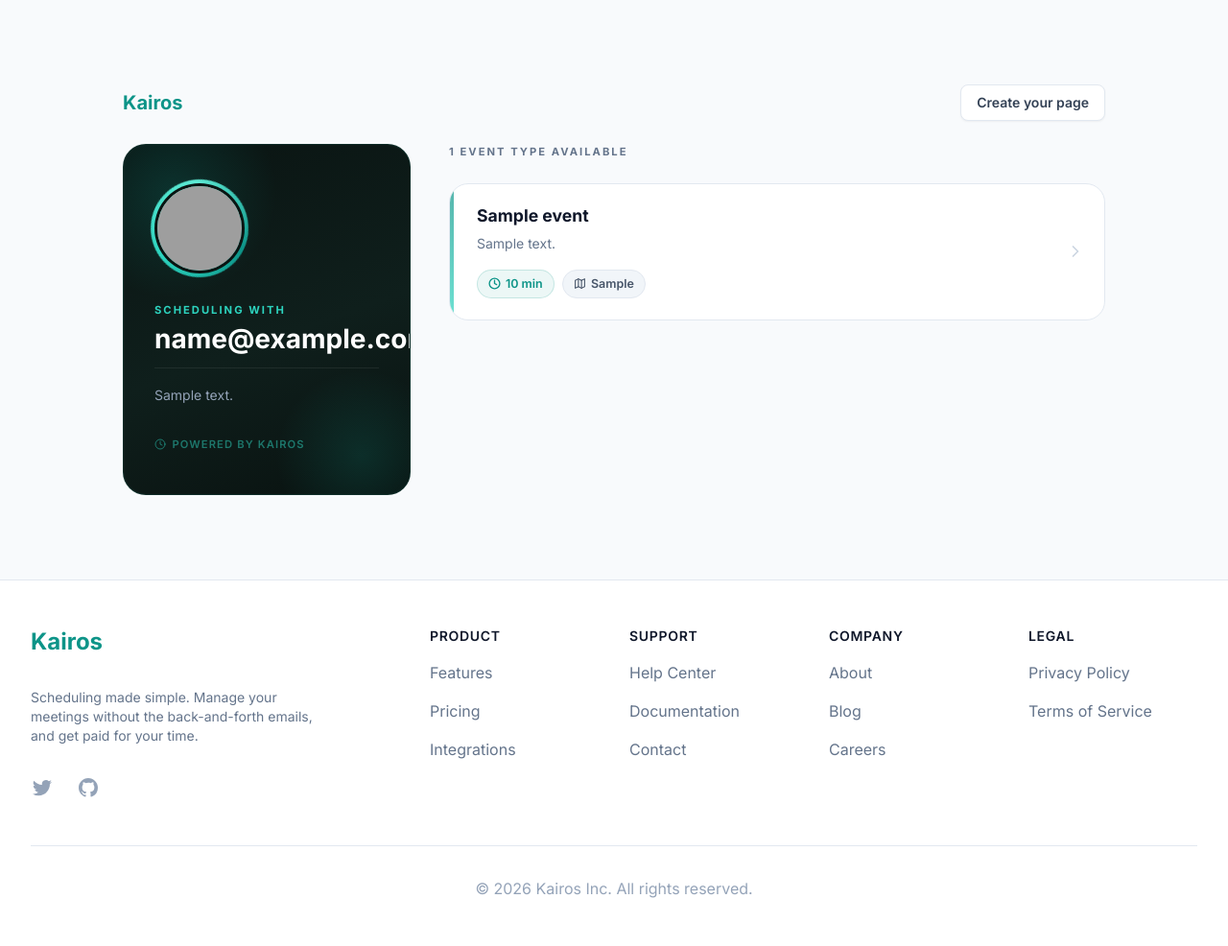
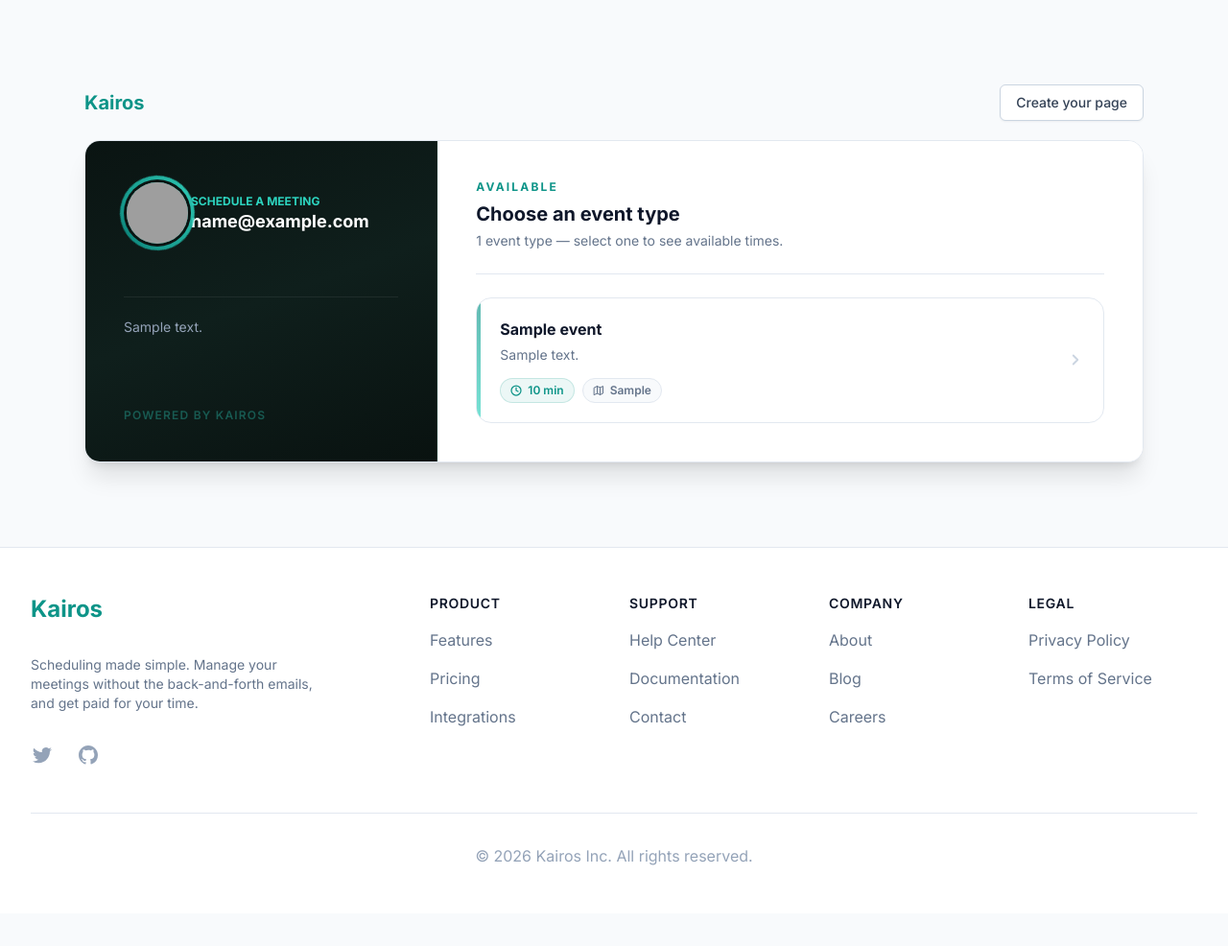
Before and after one commit to prayangshuuu/kairos, a Django app: template apps/bookings/templates/bookings/public_profile.html in a window 1280 px wide. Shown: the whole page at 96% size. After the commit the page ends 902 px from the top, so only its background shows below. Run offline with Django 5.2, Linux system fonts and the light colour scheme; the template is opened without the code that fills it: most values are stand-ins (such as "Sample title", 1, 10 or a date in 2020); grey boxes are pictures that could not be loaded.

Commit message:
feat: unify public profile page with booking page design system

```diff
--- a/apps/bookings/templates/bookings/public_profile.html
+++ b/apps/bookings/templates/bookings/public_profile.html
@@ -5,7 +5,6 @@
 {% block meta_description %}{{ host.bio|default:"Book a meeting with me on Kairos."|truncatechars:160 }}{% endblock %}
 
 {% block extra_head %}
-<!-- Open Graph / Twitter Cards -->
 <meta property="og:title" content="{{ host.display_name|default:host.email|title }}">
 <meta property="og:description" content="{{ host.bio|default:"Book a meeting with me on Kairos."|truncatechars:160 }}">
 <meta property="og:image" content="{% if host.avatar %}{{ request.scheme }}://{{ request.get_host }}{{ host.avatar.url }}{% else %}{{ request.scheme }}://{{ request.get_host }}{% static 'img/default-avatar.png' %}{% endif %}">
@@ -16,8 +15,6 @@
 <meta name="twitter:description" content="{{ host.bio|default:"Book a meeting with me on Kairos."|truncatechars:160 }}">
 <meta name="twitter:image" content="{% if host.avatar %}{{ request.scheme }}://{{ request.get_host }}{{ host.avatar.url }}{% else %}{{ request.scheme }}://{{ request.get_host }}{% static 'img/default-avatar.png' %}{% endif %}">
 <link rel="canonical" href="{{ request.scheme }}://{{ request.get_host }}{{ host.booking_url }}">
-
-<!-- JSON-LD -->
 <script type="application/ld+json">
 {
   "@context": "https://schema.org",
@@ -30,263 +27,64 @@
 </script>
 
 <style>
-  /* ── Keyframes ──────────────────────────────────── */
-  @keyframes kp-spin {
+  /* ── Avatar ring spin (same keyframe name as booking page) ── */
+  @keyframes spin {
     from { transform: rotate(0deg); }
     to   { transform: rotate(360deg); }
   }
+
+  /* ── Sidebar dark theme (identical to booking page) ────── */
+  .kairos-sidebar {
+    background: linear-gradient(160deg, #0a1412 0%, #0f1f1c 50%, #091210 100%);
+    border-right: 1px solid rgba(45, 212, 191, 0.12);
+  }
+  @media (max-width: 767px) {
+    .kairos-sidebar {
+      border-right: none;
+      border-bottom: 1px solid rgba(45, 212, 191, 0.12);
+    }
+  }
+  .kairos-avatar-ring {
+    transform-origin: center;
+  }
+
+  /* ── Event cards ─────────────────────────────────────── */
   @keyframes kp-fadein {
-    from { opacity: 0; transform: translateY(12px); }
+    from { opacity: 0; transform: translateY(10px); }
     to   { opacity: 1; transform: translateY(0); }
   }
-  @keyframes kp-pulse-ring {
-    0%, 100% { opacity: 0.6; transform: scale(1); }
-    50%       { opacity: 1;   transform: scale(1.04); }
-  }
 
-  /* ── Layout ─────────────────────────────────────── */
-  .kp-page {
-    display: flex;
-    flex-direction: column;
-    gap: 2rem;
-    animation: kp-fadein 0.5s ease both;
-  }
-
-  @media (min-width: 900px) {
-    .kp-page {
-      flex-direction: row;
-      align-items: flex-start;
-      gap: 2.5rem;
-    }
-  }
-
-  /* ── Sidebar / Hero card ─────────────────────────── */
-  .kp-hero {
-    position: relative;
-    overflow: hidden;
-    border-radius: 1.5rem;
-    background: linear-gradient(160deg, #0a1412 0%, #0f1f1c 55%, #091210 100%);
-    border: 1px solid rgba(45,212,191,0.12);
-    padding: 2.5rem 2rem;
-    flex-shrink: 0;
-  }
-
-  @media (min-width: 900px) {
-    .kp-hero {
-      width: 300px;
-      position: sticky;
-      top: 2rem;
-    }
-  }
-
-  .kp-hero-blob {
-    pointer-events: none;
-    position: absolute;
-    border-radius: 9999px;
-  }
-  .kp-hero-blob-1 {
-    width: 220px; height: 220px;
-    top: -60px; left: -60px;
-    background: radial-gradient(circle, #0d9488 0%, transparent 70%);
-    opacity: 0.22;
-  }
-  .kp-hero-blob-2 {
-    width: 180px; height: 180px;
-    bottom: -50px; right: -40px;
-    background: radial-gradient(circle, #14b8a6 0%, transparent 70%);
-    opacity: 0.15;
-  }
-
-  /* Avatar ring */
-  .kp-avatar-wrap {
-    position: relative;
-    display: inline-block;
-    margin-bottom: 1.5rem;
-  }
-  .kp-avatar-ring {
-    position: absolute;
-    inset: -4px;
-    border-radius: 9999px;
-    background: conic-gradient(from 0deg, #0d9488, #2dd4bf, #5eead4, #0d9488);
-    animation: kp-spin 5s linear infinite;
-  }
-  .kp-avatar-inner {
-    position: relative;
-    padding: 3px;
-    border-radius: 9999px;
-  }
-  .kp-avatar-img {
-    width: 88px;
-    height: 88px;
-    border-radius: 9999px;
-    object-fit: cover;
-    display: block;
-    box-shadow: 0 0 0 3px #0a1412;
-  }
-  .kp-avatar-initials {
-    width: 88px;
-    height: 88px;
-    border-radius: 9999px;
-    display: flex;
-    align-items: center;
-    justify-content: center;
-    font-size: 2rem;
-    font-weight: 900;
-    background: linear-gradient(135deg, #134e4a, #0d9488);
-    color: #ccfbf1;
-    box-shadow: 0 0 0 3px #0a1412;
-  }
-
-  /* Hero text */
-  .kp-hero-label {
-    font-size: 0.7rem;
-    font-weight: 700;
-    text-transform: uppercase;
-    letter-spacing: 0.18em;
-    color: #2dd4bf;
-    margin-bottom: 0.35rem;
-  }
-  .kp-hero-name {
-    font-size: 1.75rem;
-    font-weight: 900;
-    color: #ffffff;
-    line-height: 1.2;
-    margin-bottom: 0.75rem;
-  }
-  .kp-hero-bio {
-    font-size: 0.875rem;
-    line-height: 1.65;
-    color: #94a3b8;
-    border-top: 1px solid rgba(255,255,255,0.07);
-    padding-top: 1rem;
-    margin-top: 0.5rem;
-  }
-
-  /* Kairos badge at bottom */
-  .kp-hero-badge {
-    margin-top: 2rem;
-    display: inline-flex;
-    align-items: center;
-    gap: 0.4rem;
-    font-size: 0.7rem;
-    font-weight: 600;
-    color: rgba(45,212,191,0.5);
-    letter-spacing: 0.1em;
-    text-transform: uppercase;
-  }
-
-  /* ── Event list ──────────────────────────────────── */
-  .kp-event-list {
-    flex: 1;
-    display: flex;
-    flex-direction: column;
-    gap: 1rem;
-    min-width: 0;
-  }
-
-  .kp-section-label {
-    font-size: 0.7rem;
-    font-weight: 700;
-    text-transform: uppercase;
-    letter-spacing: 0.18em;
-    color: #64748b;
-    margin-bottom: 0.5rem;
-  }
-
-  /* ── Event card ──────────────────────────────────── */
-  .kp-card {
+  .kp-event-card {
     display: flex;
     align-items: stretch;
     background: #ffffff;
     border: 1.5px solid #e2e8f0;
-    border-radius: 1.25rem;
+    border-radius: 1rem;
     text-decoration: none;
     color: inherit;
     overflow: hidden;
     transition: border-color 0.18s, box-shadow 0.18s, transform 0.18s;
-    animation: kp-fadein 0.45s ease both;
+    animation: kp-fadein 0.4s ease both;
   }
-  .kp-card:hover {
+  .kp-event-card:hover {
     border-color: #0d9488;
-    box-shadow: 0 8px 32px -4px rgba(13,148,136,0.15), 0 2px 8px rgba(0,0,0,0.06);
+    box-shadow: 0 8px 28px -4px rgba(13, 148, 136, 0.14), 0 2px 6px rgba(0,0,0,0.05);
     transform: translateY(-2px);
   }
-  .kp-card:focus-visible {
+  .kp-event-card:focus-visible {
     outline: 2px solid #0d9488;
     outline-offset: 2px;
   }
-
-  /* Left accent strip (color bar) */
   .kp-card-strip {
     width: 4px;
     flex-shrink: 0;
     background: linear-gradient(to bottom, #0d9488, #2dd4bf);
-    border-radius: 0;
-    opacity: 0.7;
+    opacity: 0.65;
     transition: opacity 0.18s;
   }
-  .kp-card:hover .kp-card-strip {
+  .kp-event-card:hover .kp-card-strip {
     opacity: 1;
   }
-
-  /* Card body */
-  .kp-card-body {
-    flex: 1;
-    padding: 1.4rem 1.5rem;
-    display: flex;
-    flex-direction: column;
-    min-width: 0;
-  }
-
-  .kp-card-title {
-    font-size: 1.1rem;
-    font-weight: 800;
-    color: #0f172a;
-    margin-bottom: 0.35rem;
-    line-height: 1.3;
-  }
-  .kp-card-desc {
-    font-size: 0.875rem;
-    color: #64748b;
-    line-height: 1.6;
-    margin-bottom: 1rem;
-    flex: 1;
-  }
-
-  /* Meta pills row */
-  .kp-card-meta {
-    display: flex;
-    flex-wrap: wrap;
-    gap: 0.5rem;
-    align-items: center;
-  }
-  .kp-pill {
-    display: inline-flex;
-    align-items: center;
-    gap: 0.3rem;
-    padding: 0.28rem 0.7rem;
-    border-radius: 9999px;
-    font-size: 0.78rem;
-    font-weight: 600;
-    border: 1px solid transparent;
-  }
-  .kp-pill-time {
-    background: rgba(13,148,136,0.08);
-    color: #0d9488;
-    border-color: rgba(13,148,136,0.18);
-  }
-  .kp-pill-loc {
-    background: #f1f5f9;
-    color: #475569;
-    border-color: #e2e8f0;
-  }
-  .kp-pill-price {
-    background: rgba(16,185,129,0.08);
-    color: #059669;
-    border-color: rgba(16,185,129,0.2);
-  }
-
-  /* Card right arrow */
   .kp-card-arrow {
     flex-shrink: 0;
     display: flex;
@@ -295,28 +93,9 @@
     color: #cbd5e1;
     transition: color 0.18s, transform 0.18s;
   }
-  .kp-card:hover .kp-card-arrow {
+  .kp-event-card:hover .kp-card-arrow {
     color: #0d9488;
-    transform: translateX(2px);
-  }
-
-  /* ── Empty state ─────────────────────────────────── */
-  .kp-empty {
-    text-align: center;
-    padding: 4rem 2rem;
-    background: white;
-    border: 1.5px dashed #e2e8f0;
-    border-radius: 1.25rem;
-    color: #94a3b8;
-  }
-  .kp-empty h2 {
-    font-size: 1rem;
-    font-weight: 700;
-    color: #475569;
-    margin: 0.75rem 0 0.375rem;
-  }
-  .kp-empty p {
-    font-size: 0.875rem;
+    transform: translateX(3px);
   }
 </style>
 {% endblock %}
@@ -324,115 +103,166 @@
 {% block public_content %}
 <div class="w-full px-4 py-6 sm:px-6 md:py-10">
 
-  {# ── Top nav bar ───────────────────────────────────── #}
-  <div class="mx-auto mb-6 flex max-w-5xl items-center justify-between">
+  {# ── Top nav — identical to booking page ── #}
+  <div class="mx-auto mb-5 flex max-w-6xl items-center justify-between">
     <a href="/" class="text-xl font-bold text-brand-600">Kairos</a>
-    <a href="{% url 'account_signup' %}" class="inline-flex items-center rounded-lg border border-surface-200 bg-white px-4 py-2 text-sm font-semibold text-surface-700 shadow-sm hover:border-brand-400 hover:text-brand-600 transition-all">
+    <a href="{% url 'account_signup' %}" class="inline-flex items-center rounded-md border border-surface-300 bg-white px-4 py-2 text-sm font-medium text-surface-700 shadow-sm hover:bg-surface-50 focus:outline-none focus:ring-2 focus:ring-brand-500 focus:ring-offset-2">
       Create your page
     </a>
   </div>
 
-  {# ── Main layout ───────────────────────────────────── #}
-  <div class="kp-page mx-auto max-w-5xl">
+  {# ── Main card — identical wrapper to booking page ── #}
+  <div class="mx-auto max-w-6xl overflow-hidden rounded-2xl border border-surface-200 bg-white shadow-xl lg:min-h-[580px] md:flex relative">
 
-    {# ── Left: Hero / profile card ──────────────────── #}
-    <aside class="kp-hero">
+    {# ══ LEFT: Dark sidebar (1/3) — pixel-identical to booking page ══ #}
+    <div class="kairos-sidebar relative w-full overflow-hidden md:w-1/3 flex flex-col">
+
       {# Decorative blobs #}
-      <div class="kp-hero-blob kp-hero-blob-1"></div>
-      <div class="kp-hero-blob kp-hero-blob-2"></div>
+      <div class="pointer-events-none absolute inset-0 z-0">
+        <div class="absolute -top-16 -left-16 w-64 h-64 rounded-full opacity-20" style="background: radial-gradient(circle, #0d9488 0%, transparent 70%);"></div>
+        <div class="absolute -bottom-20 -right-10 w-56 h-56 rounded-full opacity-15" style="background: radial-gradient(circle, #14b8a6 0%, transparent 70%);"></div>
+        <div class="absolute top-1/2 left-1/2 -translate-x-1/2 -translate-y-1/2 w-80 h-80 rounded-full opacity-5" style="background: radial-gradient(circle, #2dd4bf 0%, transparent 60%);"></div>
+      </div>
 
-      <div style="position:relative; z-index:1;">
-        {# Avatar #}
-        <div class="kp-avatar-wrap">
-          <div class="kp-avatar-ring"></div>
-          <div class="kp-avatar-inner">
+      {# Content #}
+      <div class="relative z-10 flex flex-col h-full p-7 md:p-8 lg:p-10">
+
+        {# Avatar + name block #}
+        <div class="mb-8">
+          <div class="mb-5 flex items-center md:block">
+            {# Avatar with spinning ring #}
+            <div class="relative inline-block mr-4 md:mr-0 md:mb-5">
+              <div class="kairos-avatar-ring absolute inset-0 rounded-full"
+                   style="margin: -4px; background: conic-gradient(from 0deg, #0d9488, #2dd4bf, #0d9488); border-radius: 9999px; animation: spin 4s linear infinite; opacity: 0.9;"></div>
+              <div class="relative" style="padding: 3px;">
                 {% if host.avatar %}
-              <img src="{{ host.avatar.url }}" alt="{{ host.display_name|default:host.email }}" class="kp-avatar-img">
+                  <img src="{{ host.avatar.url }}"
+                       alt="{{ host.display_name|default:host.email }}"
+                       class="w-16 h-16 md:w-20 md:h-20 rounded-full object-cover relative z-10 block"
+                       style="box-shadow: 0 0 0 3px #0a1412;">
                 {% else %}
-              <div class="kp-avatar-initials">
+                  <div class="w-16 h-16 md:w-20 md:h-20 rounded-full flex items-center justify-center text-2xl font-black relative z-10"
+                       style="background: linear-gradient(135deg, #134e4a, #0d9488); color: #ccfbf1; box-shadow: 0 0 0 3px #0a1412;">
                     {{ host.display_name|default:host.email|make_list|first|upper|default:"K" }}
                   </div>
                 {% endif %}
               </div>
             </div>
 
-        {# Name & bio #}
-        <p class="kp-hero-label">Scheduling with</p>
-        <h1 class="kp-hero-name">{{ host.display_name|default:host.email }}</h1>
+            {# Mobile: name inline with avatar #}
+            <div class="md:hidden">
+              <p class="text-xs font-bold uppercase tracking-[0.16em] mb-0.5" style="color: #2dd4bf;">Schedule a meeting</p>
+              <h1 class="text-lg font-black leading-tight text-white">{{ host.display_name|default:host.email }}</h1>
+            </div>
+          </div>
 
+          {# Desktop: name below avatar #}
+          <div class="hidden md:block">
+            <p class="text-xs font-bold uppercase tracking-[0.16em] mb-2" style="color: #2dd4bf;">Schedule a meeting</p>
+            <h1 class="text-3xl font-black leading-tight text-white mb-1">{{ host.display_name|default:host.email }}</h1>
+          </div>
+        </div>
+
+        {# Bio #}
         {% if host.bio %}
-          <p class="kp-hero-bio">{{ host.bio }}</p>
+          <div class="border-t pt-5" style="border-color: rgba(255,255,255,0.07);">
+            <p class="text-sm leading-relaxed" style="color: #94a3b8;">{{ host.bio }}</p>
+          </div>
         {% endif %}
 
-        {# Kairos branding #}
-        <div class="kp-hero-badge">
-          <svg width="12" height="12" viewBox="0 0 24 24" fill="none" stroke="currentColor" stroke-width="2" stroke-linecap="round" stroke-linejoin="round"><circle cx="12" cy="12" r="10"/><polyline points="12 6 12 12 16 14"/></svg>
+        {# Bottom branding #}
+        <div class="mt-auto pt-6">
+          <p class="text-xs font-semibold" style="color: rgba(45,212,191,0.35); letter-spacing: 0.1em; text-transform: uppercase;">
             Powered by Kairos
+          </p>
+        </div>
+
       </div>
     </div>
-    </aside>
 
-    {# ── Right: Event list ──────────────────────────── #}
-    <div class="kp-event-list">
-      <p class="kp-section-label">
-        {{ host.public_event_types|length }} event type{{ host.public_event_types|length|pluralize }} available
+    {# ══ RIGHT: Event list (2/3) ══ #}
+    <div class="relative flex w-full flex-col bg-white p-6 md:w-2/3 md:p-8 lg:p-10">
+
+      {# Section heading #}
+      <div class="mb-6 border-b border-surface-200 pb-6">
+        <p class="text-xs font-bold uppercase tracking-[0.18em] text-brand-600 mb-1.5">Available</p>
+        <h2 class="text-xl font-bold text-surface-900">
+          Choose an event type
+        </h2>
+        <p class="text-sm text-surface-500 mt-1">
+          {{ host.public_event_types|length }} event type{{ host.public_event_types|length|pluralize }} — select one to see available times.
         </p>
+      </div>
 
+      {# Event cards #}
       {% if host.public_event_types %}
+        <div class="flex flex-col gap-3">
           {% for event in host.public_event_types %}
             <a href="{% url 'bookings:public_profile' slug=host.slug %}{{ event.slug }}/"
-             class="kp-card"
+               class="kp-event-card"
                style="animation-delay: {{ forloop.counter0 }}00ms;"
-             aria-label="Book {{ event.title }}">
+               aria-label="Book: {{ event.title }}">
 
-            {# Teal left strip #}
+              {# Left teal strip #}
               <div class="kp-card-strip"></div>
 
               {# Card body #}
-            <div class="kp-card-body">
-              <h2 class="kp-card-title">{{ event.title }}</h2>
+              <div class="flex-1 min-w-0 p-5">
+                <h3 class="text-base font-bold text-surface-900 mb-1 truncate">{{ event.title }}</h3>
                 {% if event.description %}
-                <p class="kp-card-desc">{{ event.description|truncatechars:110 }}</p>
+                  <p class="text-sm text-surface-500 leading-relaxed mb-3 line-clamp-2">{{ event.description }}</p>
                 {% else %}
-                <p class="kp-card-desc" style="color:#cbd5e1;">No description provided.</p>
+                  <p class="text-sm mb-3" style="color: #d1d5db;">No description provided.</p>
                 {% endif %}
 
                 {# Meta pills #}
-              <div class="kp-card-meta">
-                <span class="kp-pill kp-pill-time">
-                  <svg width="13" height="13" viewBox="0 0 24 24" fill="none" stroke="currentColor" stroke-width="2.5" stroke-linecap="round" stroke-linejoin="round"><circle cx="12" cy="12" r="10"/><polyline points="12 6 12 12 16 14"/></svg>
+                <div class="flex flex-wrap items-center gap-2">
+                  {# Duration #}
+                  <span class="inline-flex items-center gap-1.5 px-2.5 py-1 rounded-full text-xs font-semibold"
+                        style="background: rgba(13,148,136,0.08); color: #0d9488; border: 1px solid rgba(13,148,136,0.18);">
+                    <svg width="12" height="12" viewBox="0 0 24 24" fill="none" stroke="currentColor" stroke-width="2.5" stroke-linecap="round" stroke-linejoin="round"><circle cx="12" cy="12" r="10"/><polyline points="12 6 12 12 16 14"/></svg>
                     {{ event.duration_minutes }} min
                   </span>
-                <span class="kp-pill kp-pill-loc">
-                  <svg width="13" height="13" viewBox="0 0 24 24" fill="none" stroke="currentColor" stroke-width="2" stroke-linecap="round" stroke-linejoin="round"><polygon points="3 6 9 3 15 6 21 3 21 18 15 21 9 18 3 21"/><line x1="9" y1="3" x2="9" y2="18"/><line x1="15" y1="6" x2="15" y2="21"/></svg>
+
+                  {# Location #}
+                  <span class="inline-flex items-center gap-1.5 px-2.5 py-1 rounded-full text-xs font-semibold"
+                        style="background: #f8fafc; color: #64748b; border: 1px solid #e2e8f0;">
+                    <svg width="12" height="12" viewBox="0 0 24 24" fill="none" stroke="currentColor" stroke-width="2" stroke-linecap="round" stroke-linejoin="round"><polygon points="3 6 9 3 15 6 21 3 21 18 15 21 9 18 3 21"/><line x1="9" y1="3" x2="9" y2="18"/><line x1="15" y1="6" x2="15" y2="21"/></svg>
                     {{ event.get_location_type_display }}
                   </span>
+
+                  {# Price (if paid) #}
                   {% if event.is_paid %}
-                  <span class="kp-pill kp-pill-price">
-                    <svg width="13" height="13" viewBox="0 0 24 24" fill="none" stroke="currentColor" stroke-width="2" stroke-linecap="round" stroke-linejoin="round"><rect x="2" y="6" width="20" height="12" rx="2"/><circle cx="12" cy="12" r="2"/><path d="M6 12h.01M18 12h.01"/></svg>
+                    <span class="inline-flex items-center gap-1.5 px-2.5 py-1 rounded-full text-xs font-semibold"
+                          style="background: rgba(16,185,129,0.08); color: #059669; border: 1px solid rgba(16,185,129,0.18);">
+                      <svg width="12" height="12" viewBox="0 0 24 24" fill="none" stroke="currentColor" stroke-width="2" stroke-linecap="round" stroke-linejoin="round"><rect x="2" y="6" width="20" height="12" rx="2"/><circle cx="12" cy="12" r="2"/><path d="M6 12h.01M18 12h.01"/></svg>
                       {{ event.formatted_price }}
                     </span>
                   {% endif %}
                 </div>
               </div>
 
-            {# Arrow #}
+              {# Right chevron #}
               <div class="kp-card-arrow">
-              <svg width="20" height="20" viewBox="0 0 24 24" fill="none" stroke="currentColor" stroke-width="2" stroke-linecap="round" stroke-linejoin="round"><path d="M9 18l6-6-6-6"/></svg>
+                <svg width="18" height="18" viewBox="0 0 24 24" fill="none" stroke="currentColor" stroke-width="2.5" stroke-linecap="round" stroke-linejoin="round"><path d="M9 18l6-6-6-6"/></svg>
               </div>
 
             </a>
           {% endfor %}
+        </div>
 
       {% else %}
-        <div class="kp-empty">
-          <svg xmlns="http://www.w3.org/2000/svg" width="40" height="40" viewBox="0 0 24 24" fill="none" stroke="currentColor" stroke-width="1.5" stroke-linecap="round" stroke-linejoin="round" style="margin: 0 auto; opacity:0.4;"><rect x="3" y="4" width="18" height="18" rx="2" ry="2"/><line x1="16" y1="2" x2="16" y2="6"/><line x1="8" y1="2" x2="8" y2="6"/><line x1="3" y1="10" x2="21" y2="10"/></svg>
-          <h2>No event types yet</h2>
-          <p>This person hasn't published any events yet. Check back soon.</p>
+        {# Empty state #}
+        <div class="flex flex-col items-center justify-center flex-1 py-16 text-center">
+          <div class="w-16 h-16 rounded-full flex items-center justify-center mb-4" style="background: #f1f5f9;">
+            <svg xmlns="http://www.w3.org/2000/svg" width="28" height="28" viewBox="0 0 24 24" fill="none" stroke="#94a3b8" stroke-width="1.5" stroke-linecap="round" stroke-linejoin="round"><rect x="3" y="4" width="18" height="18" rx="2" ry="2"/><line x1="16" y1="2" x2="16" y2="6"/><line x1="8" y1="2" x2="8" y2="6"/><line x1="3" y1="10" x2="21" y2="10"/></svg>
+          </div>
+          <h3 class="text-base font-semibold text-surface-700 mb-1">No events available</h3>
+          <p class="text-sm text-surface-400 max-w-xs">This person hasn't published any event types yet. Check back soon.</p>
         </div>
       {% endif %}
-    </div>
 
     </div>
   </div>
+</div>
 {% endblock %}
```
Lines whose indentation alone changed are shown as unchanged.
